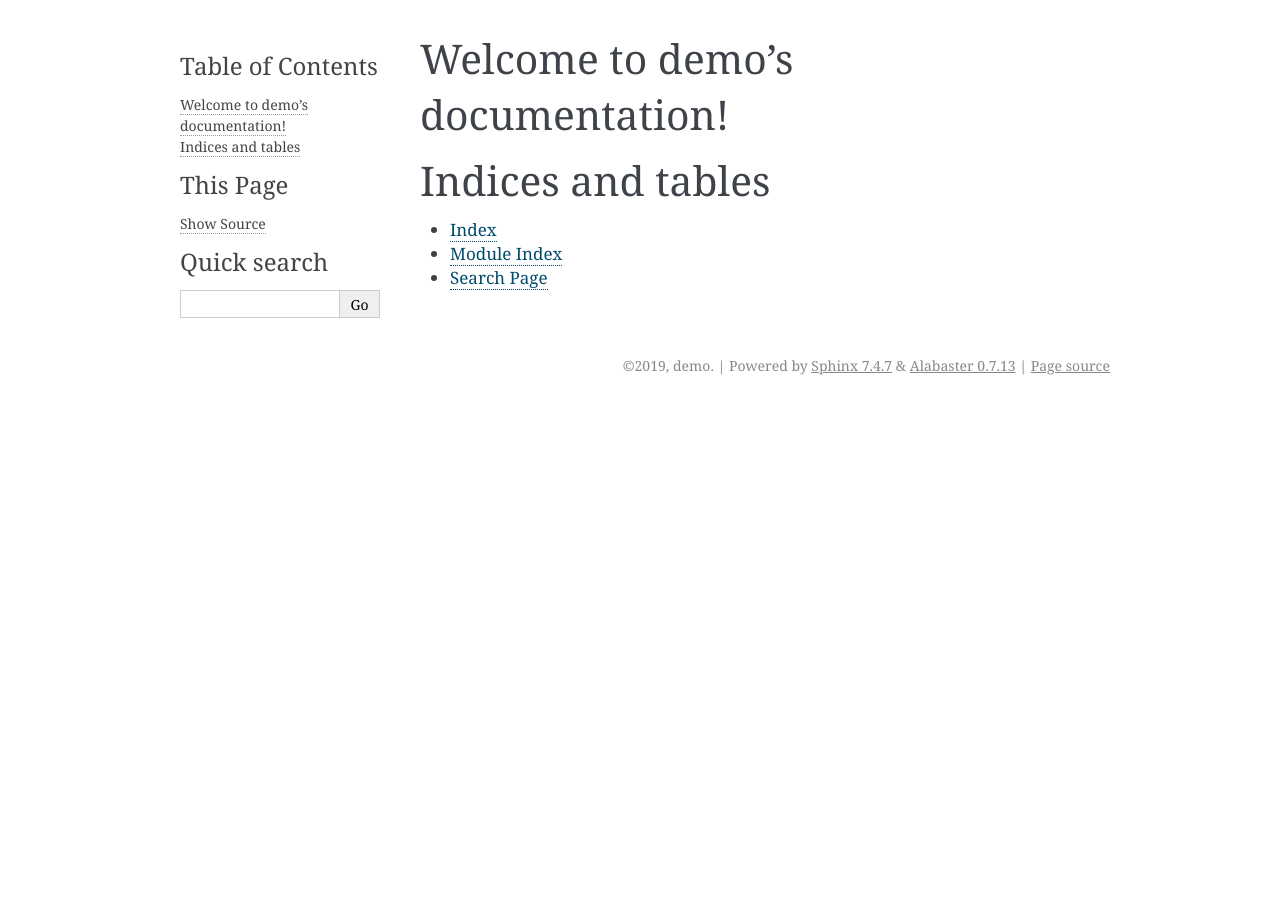
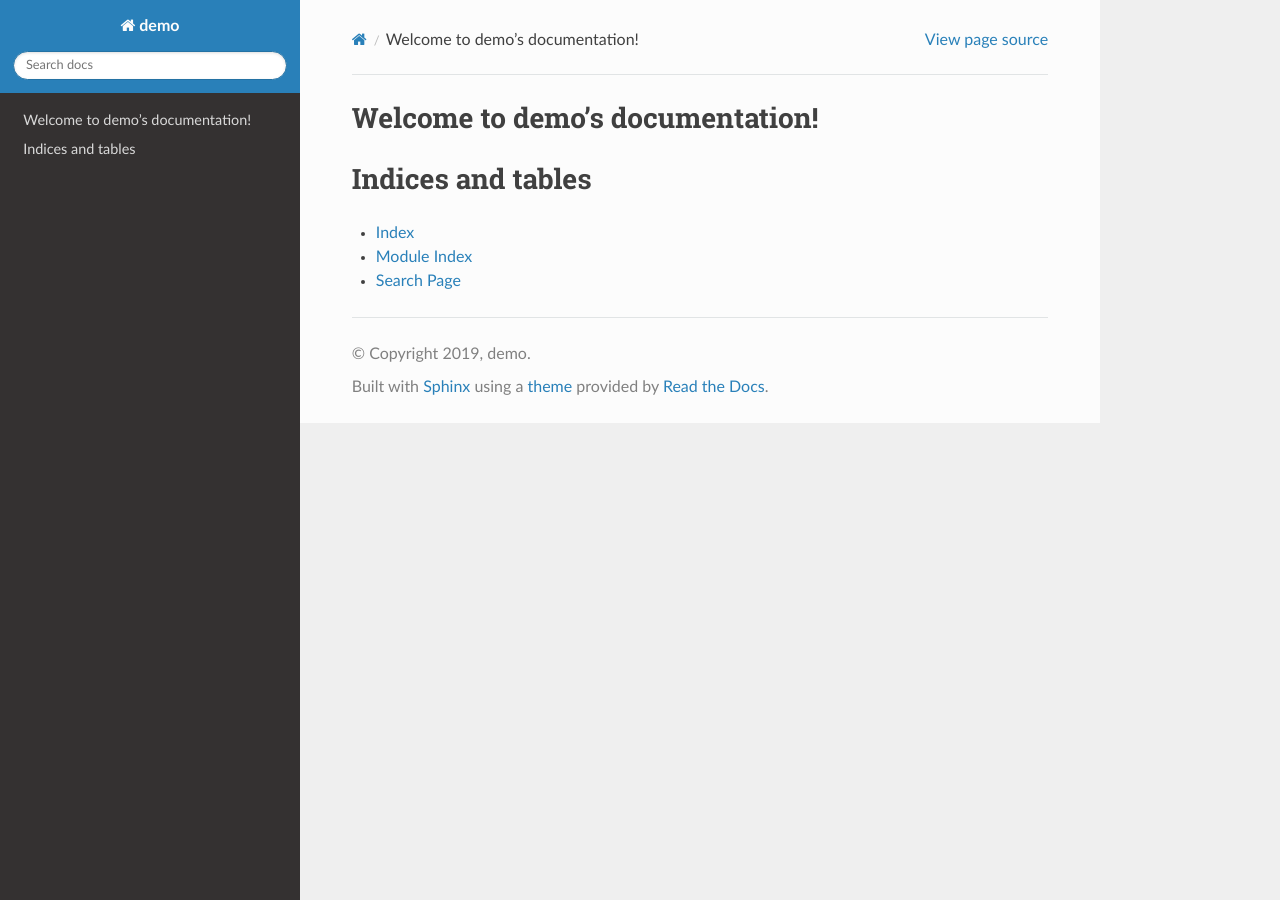
Before and after one commit to zccst/sphinx-demo, a Sphinx documentation site: the page built from source/index.rst, in a window 1280 px wide. Built offline with Sphinx 7.4.7 and the Read the Docs theme 2.0.0, drawn with Linux system fonts in a browser that asks for light colours.

Commit message:
更改主题

```diff
--- a/source/conf.py
+++ b/source/conf.py
@@ -15,7 +15,7 @@
 # import os
 # import sys
 # sys.path.insert(0, os.path.abspath('.'))
-
+import sphinx_rtd_theme
 
 # -- Project information -----------------------------------------------------
 
@@ -48,6 +48,7 @@ extensions = [
     'sphinx.ext.ifconfig',
     'sphinx.ext.viewcode',
     'sphinx.ext.githubpages',
+    "sphinx_rtd_theme",
 ]
 
 # Add any paths that contain templates here, relative to this directory.
@@ -83,7 +84,8 @@ pygments_style = None
 # The theme to use for HTML and HTML Help pages.  See the documentation for
 # a list of builtin themes.
 #
-html_theme = 'alabaster'
+# html_theme = 'alabaster'
+html_theme = "sphinx_rtd_theme"
 
 # Theme options are theme-specific and customize the look and feel of a theme
 # further.  For a list of options available for each theme, see the
```
Also changed, not shown: 1 other file.
